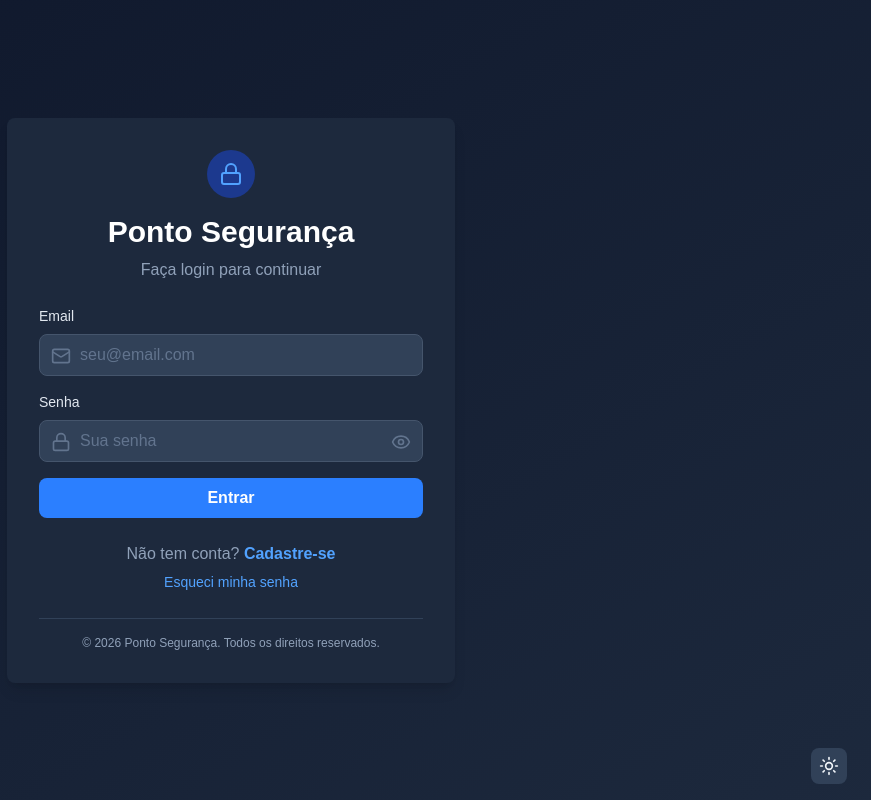
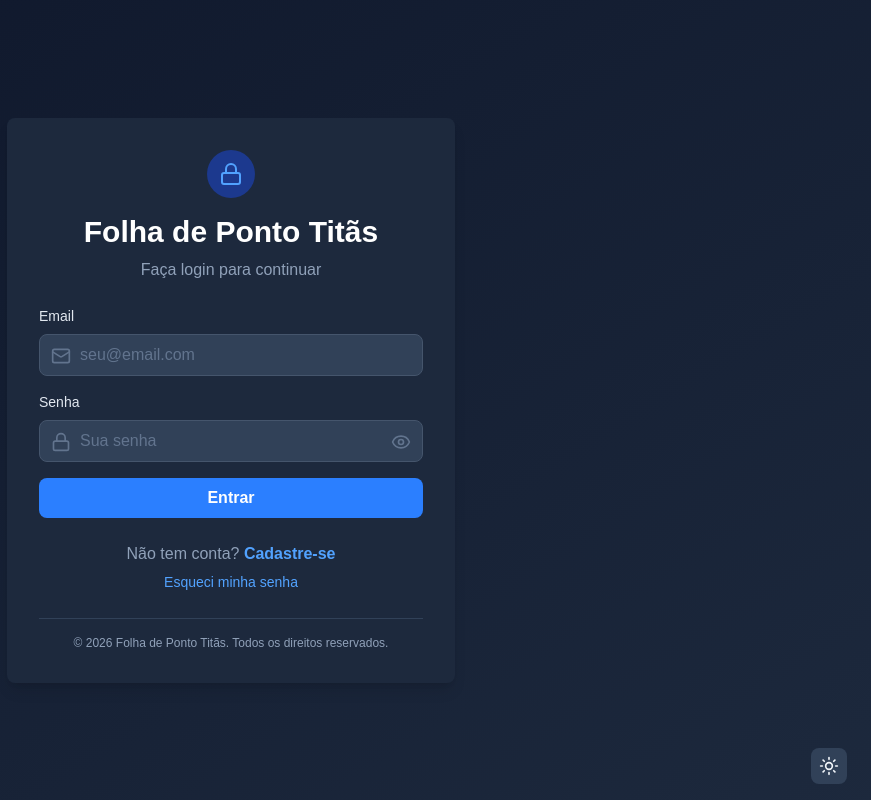
Before and after one commit to germanoafb/ponto-seguranca-app, a Next.js app: page /login in a window 1280 px wide. Shown: the whole page, without its empty margins (409-1280 px from the left). Built offline with nearby package versions, Linux system fonts and the light colour scheme.

Commit message:
fix: mudando nome do aplicativo para Folha de Ponto Titãs

```diff
--- a/app/(auth)/login/page.tsx
+++ b/app/(auth)/login/page.tsx
@@ -75,7 +75,7 @@ export default function LoginPage() {
               </div>
             </div>
             <h1 className="text-3xl font-bold text-slate-900 dark:text-white">
-              Ponto Segurança
+              Folha de Ponto Titãs
             </h1>
             <p className="text-slate-600 dark:text-slate-400">
               Faça login para continuar
@@ -172,7 +172,7 @@ export default function LoginPage() {
           {/* Footer */}
           <div className="pt-4 border-t border-slate-200 dark:border-slate-700">
             <p className="text-xs text-center text-slate-500 dark:text-slate-400">
-              © 2026 Ponto Segurança. Todos os direitos reservados.
+              © 2026 Folha de Ponto Titãs. Todos os direitos reservados.
             </p>
           </div>
         </div>
--- a/app/(auth)/register/page.tsx
+++ b/app/(auth)/register/page.tsx
@@ -136,7 +136,7 @@ export default function RegisterPage() {
               Criar Conta
             </h1>
             <p className="text-slate-600 dark:text-slate-400">
-              Inscreva-se no Ponto Segurança
+              Inscreva-se no Folha de Ponto Titãs
             </p>
           </div>
 
@@ -380,7 +380,7 @@ export default function RegisterPage() {
           {/* Footer */}
           <div className="pt-4 border-t border-slate-200 dark:border-slate-700">
             <p className="text-xs text-center text-slate-500 dark:text-slate-400">
-              © 2026 Ponto Segurança. Todos os direitos reservados.
+              © 2026 Folha de Ponto Titãs. Todos os direitos reservados.
             </p>
           </div>
         </div>
--- a/app/layout.tsx
+++ b/app/layout.tsx
@@ -15,7 +15,7 @@ const geistMono = Geist_Mono({
 });
 
 export const metadata: Metadata = {
-  title: "Ponto Segurança",
+  title: "Folha de Ponto Titãs",
   description: "Sistema de controle de ponto com segurança",
 };
 
```
Also changed, not shown: public/manifest.json.
